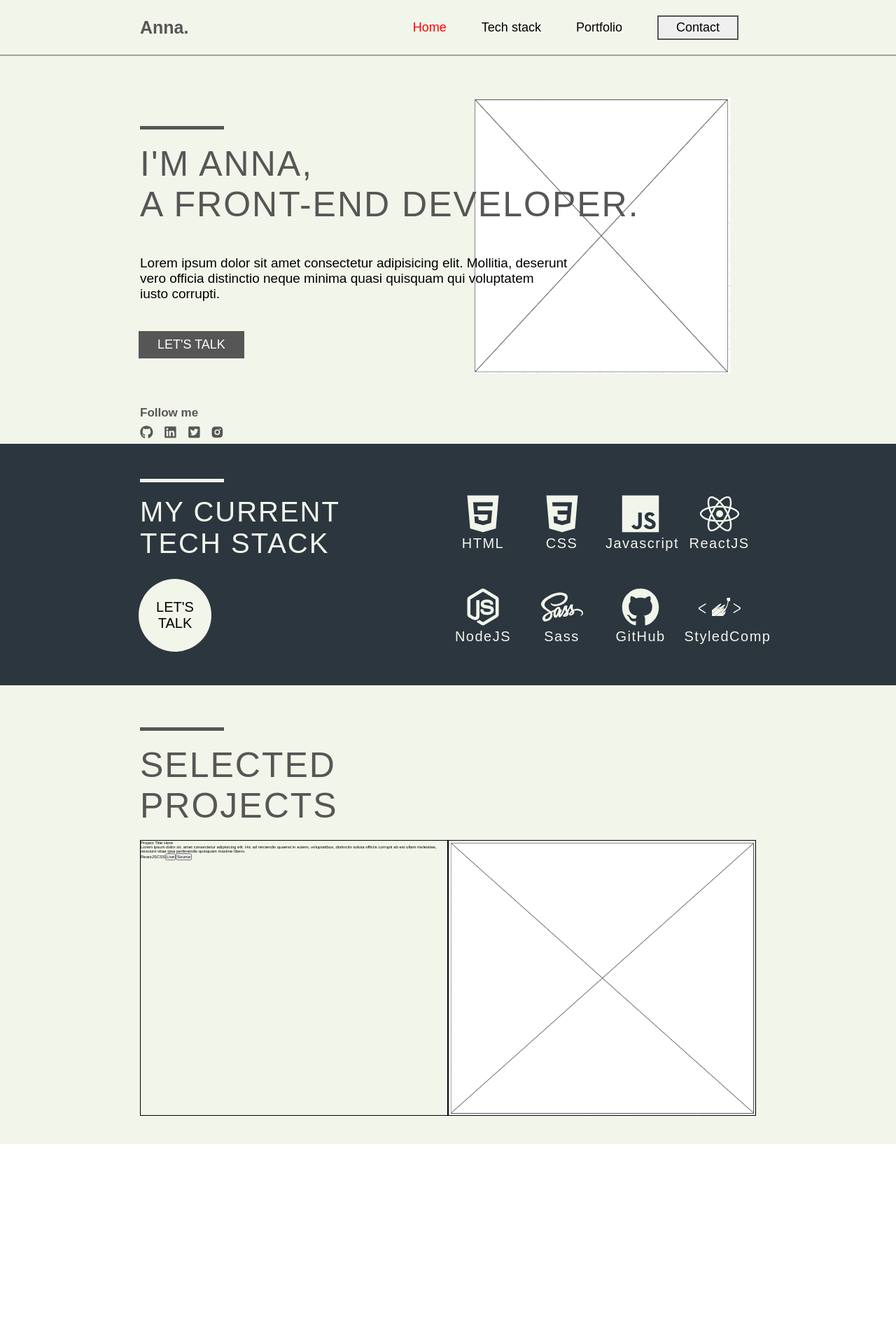
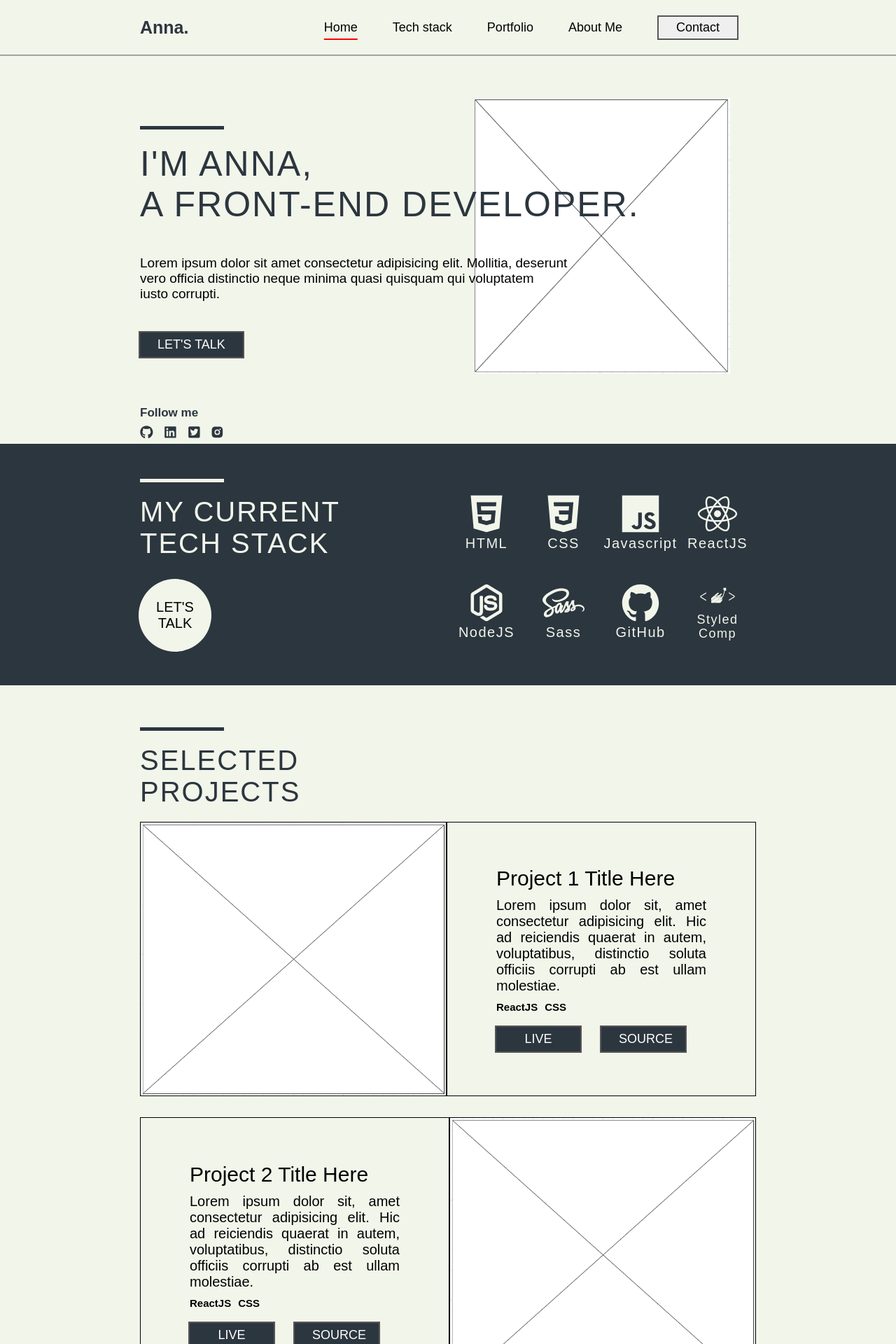
Before and after one commit to AnnaAn01/anna-portfolio-version-2, a React (Create React App) app: page / in a window 1280 px wide. Shown: the top 1920 px of the page at 70% size. Before the commit the page ends 1634 px from the top, so only its background shows below. Built offline with nearby package versions, Linux system fonts and the light colour scheme.

Commit message:
adding Portfolio sections

```diff
--- a/src/App.css
+++ b/src/App.css
@@ -8,5 +8,6 @@
 
 :root {
   --mainBgColor: rgb(242, 245, 234);
-  --mainTxtColor: rgb(87, 86, 86);
+  /* --mainTxtColor: rgb(87, 86, 86); */
+  --mainTxtColor: rgb(44, 54, 63);
 }
--- a/src/Components/Navbar/Navbar.css
+++ b/src/Components/Navbar/Navbar.css
@@ -35,12 +35,6 @@
   text-decoration: none;
 }
 
-.navbar-logo {
-  font-size: 2.5rem;
-  color: var(--mainTxtColor);
-  text-decoration: none;
-  font-weight: 600;
-}
 nav {
   align-items: center;
   justify-content: center;
@@ -92,11 +86,23 @@ nav {
 }
 
 .active {
-  color: red;
+  text-decoration: underline;
+  text-underline-offset: 1rem;
+  text-decoration-color: red;
+  text-decoration-thickness: 2px;
 }
 
 .nav-link-hvr:hover {
   color: white;
+}
+
+.navbar-logo {
+  font-size: 2.5rem;
+  color: var(--mainTxtColor);
+  text-decoration: none;
+  font-weight: 600;
+  cursor: pointer;
+  text-decoration: none;
 }
 
 @media only screen and (max-width: 1100px) {
--- a/src/Components/Navbar/Navbar.js
+++ b/src/Components/Navbar/Navbar.js
@@ -197,13 +197,22 @@ const Navbar = () => {
   return (
     <header className="navbar-header">
       <nav className="navbar-container">
-        <a href="/" className="navbar-logo">
+        <LinkS
+          to="home"
+          spy={true}
+          smooth={true}
+          offset={-80}
+          duration={1500}
+          className="navbar-logo"
+        >
           Anna.
-        </a>
+        </LinkS>
+
         <div className="hamburger" onClick={handleClick}>
           {click ? <MdClose size={30} /> : <IoMdMenu size={30} />}
         </div>
-        <ul className={click ? "nav-menu active" : "nav-menu"}>
+        {/*<ul className={click ? "nav-menu active" : "nav-menu"}>*/}
+        <ul className="nav-menu">
           <li className="nav-item ">
             <LinkS
               to="home"
@@ -211,7 +220,8 @@ const Navbar = () => {
               smooth={true}
               offset={-100}
               duration={500}
-              className="nav-link"
+              className={click ? "nav-link active" : "nav-link"}
+              // className="nav-link"
               onClick={closeMenu}
             >
               Home
@@ -243,6 +253,19 @@ const Navbar = () => {
               Portfolio
             </LinkS>
           </li>
+          <li className="nav-item ">
+            <LinkS
+              to="about"
+              spy={true}
+              smooth={true}
+              offset={-80}
+              duration={500}
+              className="nav-link"
+              onClick={closeMenu}
+            >
+              About Me
+            </LinkS>
+          </li>
 
           <LinkS
             to="contact"
--- a/src/Components/Portfolio/Portfolio.css
+++ b/src/Components/Portfolio/Portfolio.css
@@ -13,6 +13,7 @@
   width: auto;
   height: 100%;
   margin: 0 20rem;
+  margin-bottom: 3rem;
   /* margin: 0 15vw; */
   /* background-color: yellowgreen; */
   /* margin-top: 6rem; */
@@ -38,7 +39,7 @@
   display: flex;
   flex-direction: row;
   /* position: absolute; */
-  font-size: 5rem;
+  font-size: 4rem;
   text-transform: uppercase;
   font-weight: 500;
   color: var(--mainTxtColor);
@@ -61,3 +62,68 @@
   height: 100%;
   object-fit: contain;
 }
+
+.portfolio__col-1-txt {
+  display: flex;
+  flex-direction: column;
+  justify-content: center;
+  align-items: flex-start;
+  padding: 0 7rem;
+}
+
+.portfolio__project-tite {
+  /* padding-top: 2rem; */
+  display: flex;
+  justify-content: flex-start;
+  align-items: flex-start;
+  font-size: 3rem;
+}
+
+.portfolio__project-description {
+  font-size: 2rem;
+  padding-top: 1rem;
+  /* padding: 2rem; */
+  text-align: justify;
+  text-justify: inter-word;
+}
+
+.portfolio__proect-techstack-wrapper {
+  display: flex;
+  justify-content: center;
+  align-items: center;
+}
+
+.portfolio__proect-techstack {
+  font-size: 1rem;
+  padding: 1rem 1rem 2rem 0rem;
+  font-size: 1.5rem;
+  font-weight: 600;
+}
+
+.portfolio__project-btn-wrapper {
+  display: flex;
+  flex-direction: row;
+}
+
+.portfolio__project-btn {
+  margin-right: 3rem;
+  padding: 0.5rem 2rem;
+  font-size: 2rem;
+  width: 12rem;
+
+  border: none;
+  background-color: var(--mainTxtColor);
+  padding: 0.7rem 2.5rem;
+  color: white;
+  font-size: 1.8rem;
+  cursor: pointer;
+  transition: all 0.5s ease-out;
+  box-shadow: 0 0 0 2px rgb(87, 86, 86);
+  text-transform: uppercase;
+}
+
+.portfolio__project-btn:hover {
+  background-color: var(--mainBgColor);
+  color: black;
+  box-shadow: 2px solid rgb(87, 86, 86);
+}
--- a/src/Components/Portfolio/Portfolio.js
+++ b/src/Components/Portfolio/Portfolio.js
@@ -11,18 +11,46 @@ const Portfolio = () => {
         projects
       </h1>
       <div className="portfolio__wrapper">
+        <div className="portfolio__columns portfolio__col-2-img">
+          <img
+            className="portfolio__project-img"
+            src={ProjectImg}
+            alt="project"
+          />
+        </div>
         <div className="portfolio__columns portfolio__col-1-txt">
-          <div className="portfolio__project-tite">Project Title Here</div>
+          <div className="portfolio__project-tite">Project 1 Title Here</div>
           <div className="portfolio__project-description">
             Lorem ipsum dolor sit, amet consectetur adipisicing elit. Hic ad
             reiciendis quaerat in autem, voluptatibus, distinctio soluta
-            officiis corrupti ab est ullam molestiae, nesciunt vitae ipsa
-            perferendis quisquam maxime libero.
+            officiis corrupti ab est ullam molestiae.
           </div>
-          <span className="portfolio__proect-techstack">ReactJS</span>
-          <span className="portfolio__proect-techstack">CSS</span>
-          <button className="portfolio__project-btn">Live</button>
-          <button className="portfolio__project-btn">Source</button>
+          <div className="portfolio__proect-techstack-wrapper">
+            <span className="portfolio__proect-techstack">ReactJS</span>
+            <span className="portfolio__proect-techstack">CSS</span>
+          </div>
+          <div className="portfolio__project-btn-wrapper">
+            <button className="portfolio__project-btn">Live</button>
+            <button className="portfolio__project-btn">Source</button>
+          </div>
+        </div>
+      </div>
+      <div className="portfolio__wrapper">
+        <div className="portfolio__columns portfolio__col-1-txt">
+          <div className="portfolio__project-tite">Project 2 Title Here</div>
+          <div className="portfolio__project-description">
+            Lorem ipsum dolor sit, amet consectetur adipisicing elit. Hic ad
+            reiciendis quaerat in autem, voluptatibus, distinctio soluta
+            officiis corrupti ab est ullam molestiae.
+          </div>
+          <div className="portfolio__proect-techstack-wrapper">
+            <span className="portfolio__proect-techstack">ReactJS</span>
+            <span className="portfolio__proect-techstack">CSS</span>
+          </div>
+          <div className="portfolio__project-btn-wrapper">
+            <button className="portfolio__project-btn">Live</button>
+            <button className="portfolio__project-btn">Source</button>
+          </div>
         </div>
         <div className="portfolio__columns portfolio__col-2-img">
           <img
--- a/src/Components/TechStack/TechStack.css
+++ b/src/Components/TechStack/TechStack.css
@@ -72,20 +72,23 @@
   display: grid;
   grid-template-columns: repeat(4, 1fr);
   grid-template-rows: repeat(auto-fill, 1fr);
-  grid-column-gap: 10px;
+  /* grid-column-gap: 10px; */
   grid-row-gap: 40px;
+  justify-content: space-between;
   margin-top: 2rem;
   height: auto;
   padding-bottom: 5rem;
+  /* background-color: green; */
 }
 
 .techstack__item-wrapper {
   height: 100%;
-  width: 10rem;
+  width: 100%;
   /* background-color: rgb(55, 134, 134); */
   justify-content: center;
   align-items: center;
   text-align: center;
+  /* background-color: red; */
 }
 
 .techstack__item-title {
@@ -104,6 +107,12 @@
   text-align: center; */
 }
 
+.techstack__styled-comp,
+.styled-comp__span {
+  line-height: 1.1;
+  font-size: 1.8rem;
+}
+
 .techstack__icon-html,
 .techstack__icon-css,
 .techstack__icon-js,
@@ -117,3 +126,14 @@
   text-align: center;
   font-size: 6rem;
 }
+
+.techstack__icon-styled-comp {
+  justify-content: flex-start;
+  align-items: flex-start;
+  margin-top: -0.5rem;
+  /* background-color: red; */
+  height: 50%;
+}
+
+.styled-comp__span {
+}
--- a/src/Components/TechStack/TechStack.js
+++ b/src/Components/TechStack/TechStack.js
@@ -51,7 +51,9 @@ const TechStack = () => {
           </div>
           <div className="techstack__item-wrapper">
             <SiStyledcomponents className="techstack__icon-styled-comp" />
-            <div className="techstack__item-title">StyledComp</div>
+            <div className="techstack__item-title techstack__styled-comp">
+              Styled <span className="styled-comp__span">Comp</span>
+            </div>
           </div>
         </div>
       </div>
```
